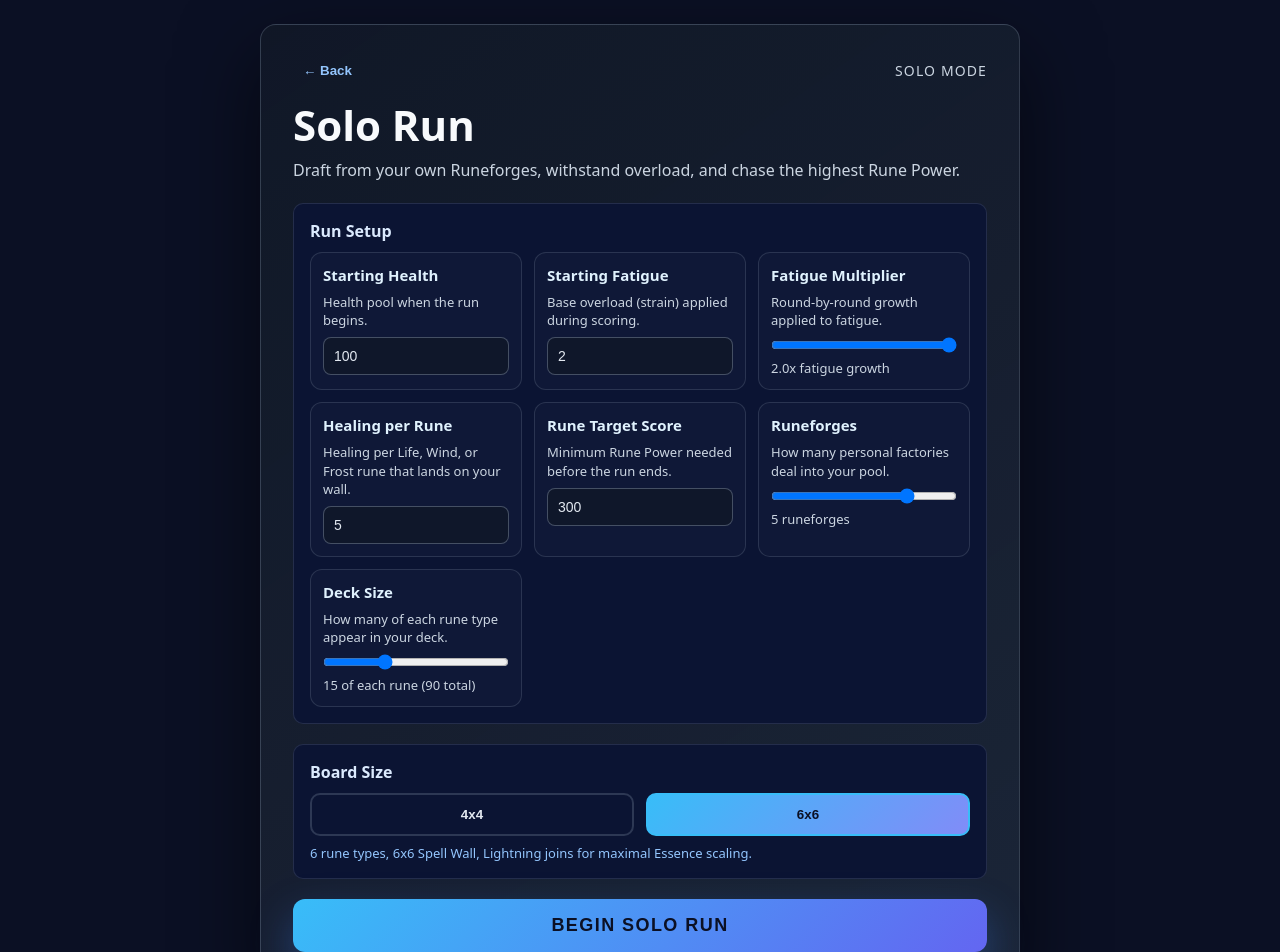
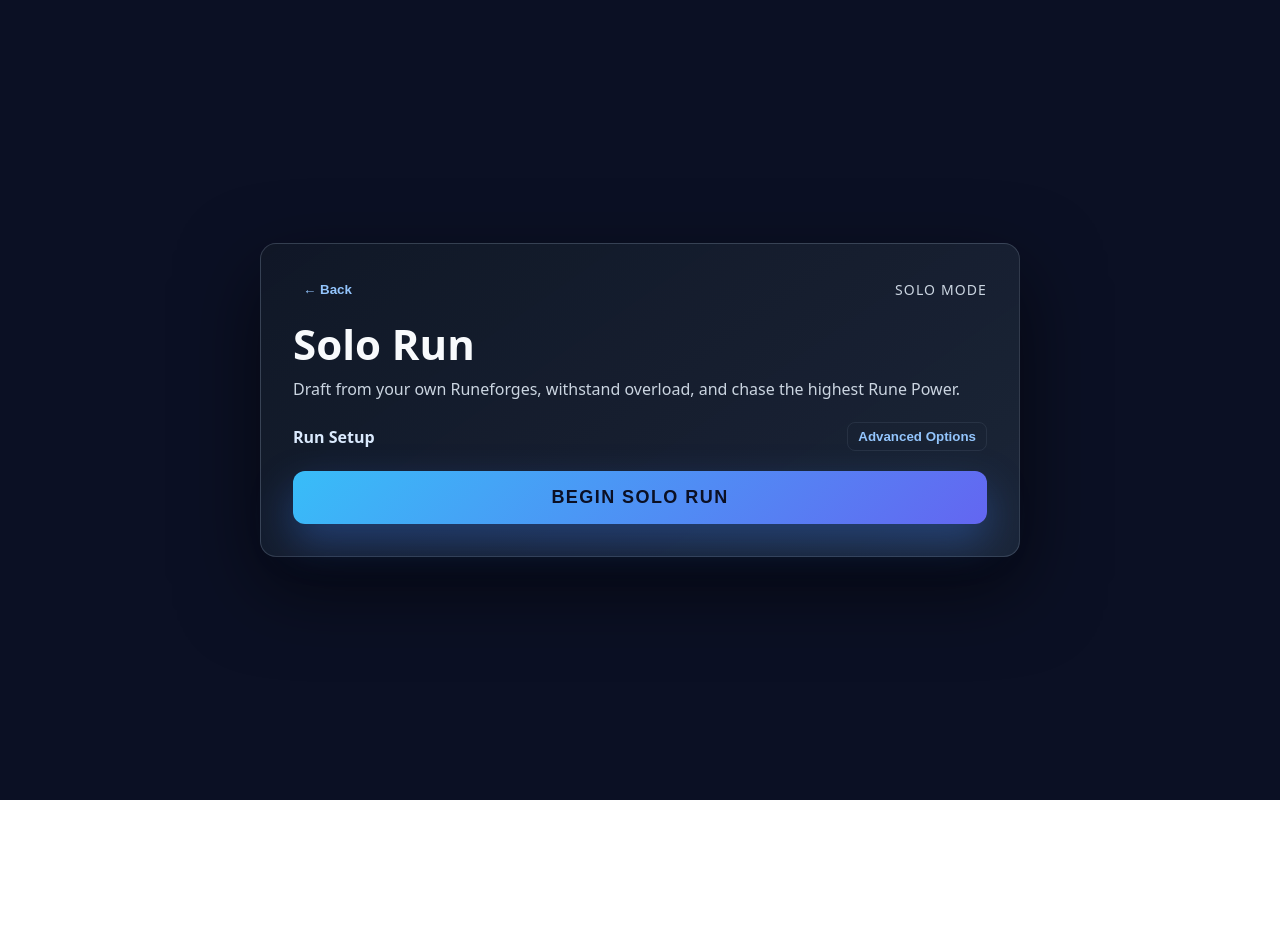
Before and after one commit to vlad92z/necromancer-web, a React (Vite) app: page /solo in a window 1280 px wide. Shown: the top 952 px of the page. After the commit the page ends 800 px from the top, so only its background shows below. Built offline with nearby package versions, Linux system fonts and the light colour scheme.

Commit message:
Clean Up Solo Settings

```diff
--- a/src/features/gameplay/components/SoloStartScreen.tsx
+++ b/src/features/gameplay/components/SoloStartScreen.tsx
@@ -16,6 +16,7 @@ export function SoloStartScreen({ onStartSolo }: SoloStartScreenProps) {
   const navigate = useNavigate();
   const [runeTypeCount, setRuneTypeCount] = useState<RuneTypeCount>(6);
   const [soloConfig, setSoloConfig] = useState<SoloRunConfig>({ ...DEFAULT_SOLO_CONFIG });
+  const [showAdvanced, setShowAdvanced] = useState(false);
 
   const updateConfigValue = <K extends keyof SoloRunConfig>(key: K, value: number) => {
     setSoloConfig((prev) => ({ ...prev, [key]: value }));
@@ -79,16 +80,35 @@ export function SoloStartScreen({ onStartSolo }: SoloStartScreenProps) {
           Draft from your own Runeforges, withstand overload, and chase the highest Rune Power.
         </p>
 
+        <div style={{ marginBottom: '20px' }}>
+          <div style={{ display: 'flex', justifyContent: 'space-between', alignItems: 'center', marginBottom: '8px' }}>
+            <div style={{ fontSize: '16px', fontWeight: 700, color: '#dbeafe' }}>Run Setup</div>
+            <button
+              type="button"
+              onClick={() => setShowAdvanced((s) => !s)}
+              style={{
+                background: 'transparent',
+                color: '#93c5fd',
+                border: '1px solid rgba(148, 163, 184, 0.12)',
+                padding: '6px 10px',
+                borderRadius: '8px',
+                cursor: 'pointer',
+                fontWeight: 700,
+              }}
+            >
+              {showAdvanced ? 'Hide Advanced' : 'Advanced Options'}
+            </button>
+          </div>
+
+          {showAdvanced && (
             <div
               style={{
-            marginBottom: '20px',
                 padding: '16px',
                 backgroundColor: '#0b1433',
                 borderRadius: '10px',
                 border: '1px solid rgba(148, 163, 184, 0.18)',
               }}
             >
-          <div style={{ fontSize: '16px', fontWeight: 700, color: '#dbeafe', marginBottom: '10px' }}>Run Setup</div>
               <div
                 style={{
                   display: 'grid',
@@ -180,17 +200,8 @@ export function SoloStartScreen({ onStartSolo }: SoloStartScreenProps) {
                   </div>
                 </ConfigField>
               </div>
-        </div>
 
-        <div
-          style={{
-            marginBottom: '20px',
-            padding: '16px',
-            backgroundColor: '#0b1433',
-            borderRadius: '10px',
-            border: '1px solid rgba(148, 163, 184, 0.18)',
-          }}
-        >
+              <div style={{ marginTop: '16px' }}>
                 <div style={{ fontSize: '16px', fontWeight: 700, color: '#dbeafe', marginBottom: '10px' }}>Board Size</div>
                 <div style={{ display: 'flex', gap: '12px' }}>
                   {[4, 6].map((count) => (
@@ -231,6 +242,9 @@ export function SoloStartScreen({ onStartSolo }: SoloStartScreenProps) {
                   {runeTypeCount === 6 && '6 rune types, 6x6 Spell Wall, Lightning joins for maximal Essence scaling.'}
                 </div>
               </div>
+            </div>
+          )}
+        </div>
 
         <button
           type="button"
@@ -263,31 +277,10 @@ export function SoloStartScreen({ onStartSolo }: SoloStartScreenProps) {
   );
 }
 
-interface RuleCardProps {
-  title: string;
-  description: string;
-}
-
 interface ConfigFieldProps {
   label: string;
   description: string;
   children: React.ReactNode;
-}
-
-function RuleCard({ title, description }: RuleCardProps) {
-  return (
-    <div
-      style={{
-        padding: '14px',
-        borderRadius: '12px',
-        border: '1px solid rgba(148, 163, 184, 0.2)',
-        background: 'rgba(255, 255, 255, 0.02)',
-      }}
-    >
-      <div style={{ fontWeight: 700, color: '#e0f2fe', marginBottom: '8px' }}>{title}</div>
-      <div style={{ color: '#cbd5e1', fontSize: '14px', lineHeight: 1.5 }}>{description}</div>
-    </div>
-  );
 }
 
 function ConfigField({ label, description, children }: ConfigFieldProps) {
```
Lines whose indentation alone changed are shown as unchanged.
